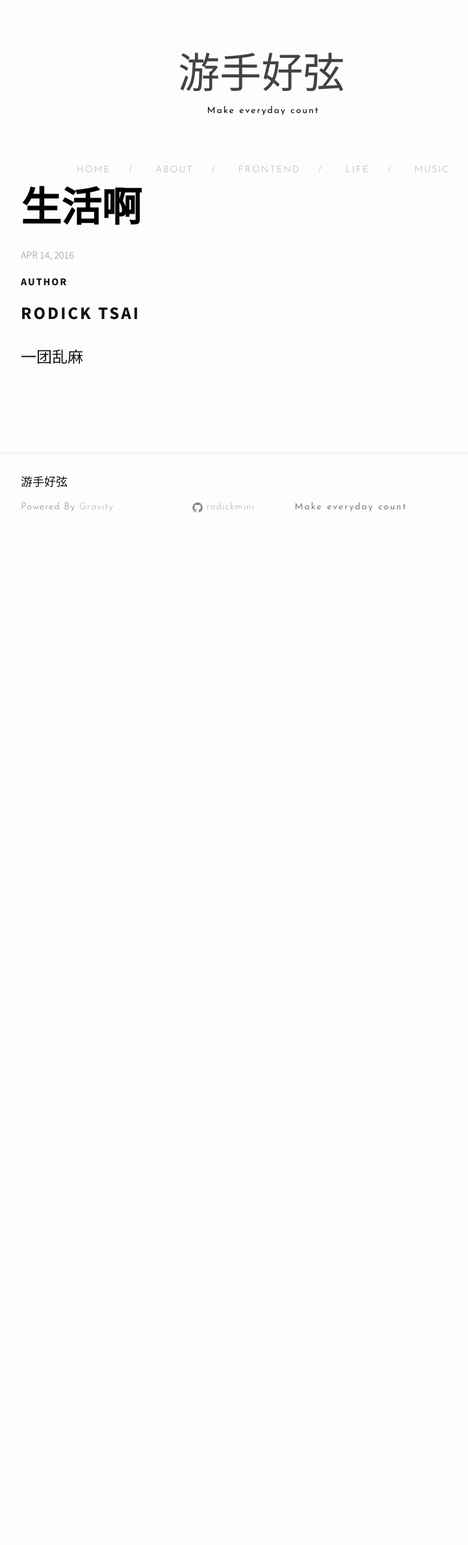
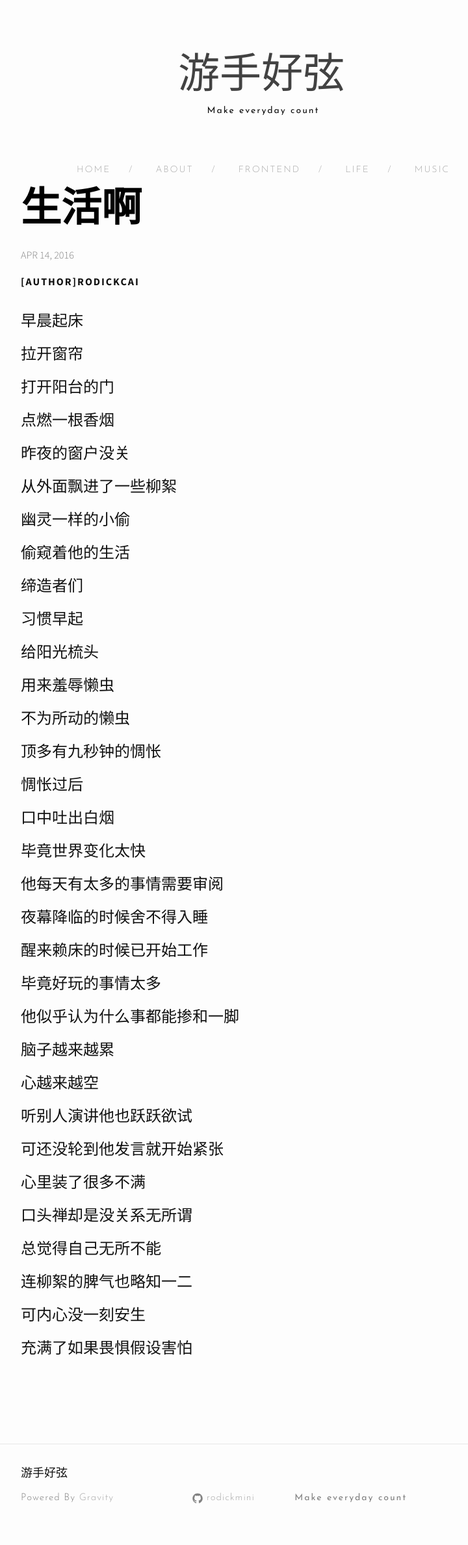
Before and after one commit to rodickmini/rodickmini.github.io, a Jekyll site: the page built from _posts/2016-04-14-lifea.markdown, in a window 1280 px wide. Shown: the whole page at 65% size, without its empty margins (238-958 px from the left). Built offline with Jekyll 4.4.1, drawn with Linux system fonts in a browser that asks for light colours; nearby versions of some CDN libraries; before the commit the page ends 900 px from its top, so only the background shows below that.

Commit message:
style upd

```diff
--- a/_layouts/archive.html
+++ b/_layouts/archive.html
@@ -12,7 +12,7 @@ layout: page
 <div class="post postContent">
   <div  class="postDate"><time datetime="{{ post.date | date_to_xmlschema }}" itemprop="datePublished">{{ post.date | date: "%b %-d, %Y" }}</time>
   </div>
-  <div class="postDay">
+  <div class="postTag">
     {{post.tag}}
   </div>
   <br>
--- a/_layouts/post.html
+++ b/_layouts/post.html
@@ -8,8 +8,11 @@ layout: default
     <p class="post-meta"><time datetime="{{ page.date | date_to_xmlschema }}" itemprop="datePublished">{{ page.date | date: "%b %-d, %Y" }}</time></p>
     {% if page.author %}
      <div class="">
-       <p ><strong><span class="authorKeyword">Author</span><span class="small-site-title"> <h2 style="letter-spacing: 3px !important;
-       text-transform: uppercase !important;">{{page.author}}</h2></span></strong></p>
+       <p >
+        <strong>
+          <span class="authorKeyword">[Author]{{page.author}}</span>
+        </strong>
+      </p>
 
      </div>
      {% endif %}
--- a/_posts/2016-04-14-lifea.markdown
+++ b/_posts/2016-04-14-lifea.markdown
@@ -3,7 +3,77 @@ layout: post
 title:  "生活啊"
 date:   2016-04-14
 categories: life
-author: "Rodick Tsai"
+tag: 感悟
+author: "Rodickcai"
 ---
 
-一团乱麻
+早晨起床
+
+拉开窗帘
+
+打开阳台的门
+
+点燃一根香烟
+
+
+昨夜的窗户没关
+
+从外面飘进了一些柳絮
+
+幽灵一样的小偷
+
+偷窥着他的生活
+
+
+缔造者们
+
+习惯早起
+
+给阳光梳头
+
+用来羞辱懒虫
+
+
+不为所动的懒虫
+
+顶多有九秒钟的惆怅
+
+惆怅过后
+
+口中吐出白烟
+
+
+毕竟世界变化太快
+
+他每天有太多的事情需要审阅
+
+夜幕降临的时候舍不得入睡
+
+醒来赖床的时候已开始工作
+
+
+毕竟好玩的事情太多
+
+他似乎认为什么事都能掺和一脚
+
+脑子越来越累
+
+心越来越空
+
+
+听别人演讲他也跃跃欲试
+
+可还没轮到他发言就开始紧张
+
+心里装了很多不满
+
+口头禅却是没关系无所谓
+
+
+总觉得自己无所不能
+
+连柳絮的脾气也略知一二
+
+可内心没一刻安生
+
+充满了如果畏惧假设害怕
--- a/css/style.scss
+++ b/css/style.scss
@@ -302,7 +302,6 @@ pre {
   text-transform: uppercase;
   font-size: 16px;
   letter-spacing: 2px;
-  text-indent: 2px;
   padding-top:0.5em;
 }
 .writtenBy {
@@ -314,7 +313,6 @@ pre {
   font-size: 14px;
   text-transform: uppercase;
   letter-spacing: 2px;
-  text-indent: 2px;
 }
 .archiveIntro {
   text-align: center;
@@ -323,7 +321,6 @@ pre {
   text-transform: uppercase;
   font-size: 11px;
   letter-spacing: 2px;
-  text-indent: 2px;
 }
 .example {
   font-family: 'Menlo';
@@ -333,7 +330,6 @@ pre {
   text-transform: uppercase;
   font-size: 16px;
   letter-spacing: 2px;
-  text-indent: 2px;
 }
 .postContent {
   padding-top: 3.5em;
@@ -345,7 +341,6 @@ pre {
   font-size: 16px;
   font-weight: 300;
   letter-spacing: 2px;
-  text-indent: 2px;
 }
 .postTag {
   float: right;
@@ -354,7 +349,6 @@ pre {
   font-weight: 400;
   text-transform: uppercase;
   letter-spacing: 3px;
-  text-indent: 3px;
 }
 /**
  * Site header
@@ -405,7 +399,6 @@ pre {
 .page-title {
   text-transform: uppercase;
   letter-spacing: 2px;
-  text-indent: 2px;
   font-family: "PT Sans";
   font-size: 18px;
 }
--- a/index.html
+++ b/index.html
@@ -9,7 +9,7 @@ layout: default
   <div class="post postContent">
     <div  class="postDate"><time datetime="{{ post.date | date_to_xmlschema }}" itemprop="datePublished">{{ post.date | date: "%b %-d, %Y" }}</time>
     </div>
-    <div class="postDay">
+    <div class="postTag">
       {{post.tag}}
     </div>
     <br>
```
